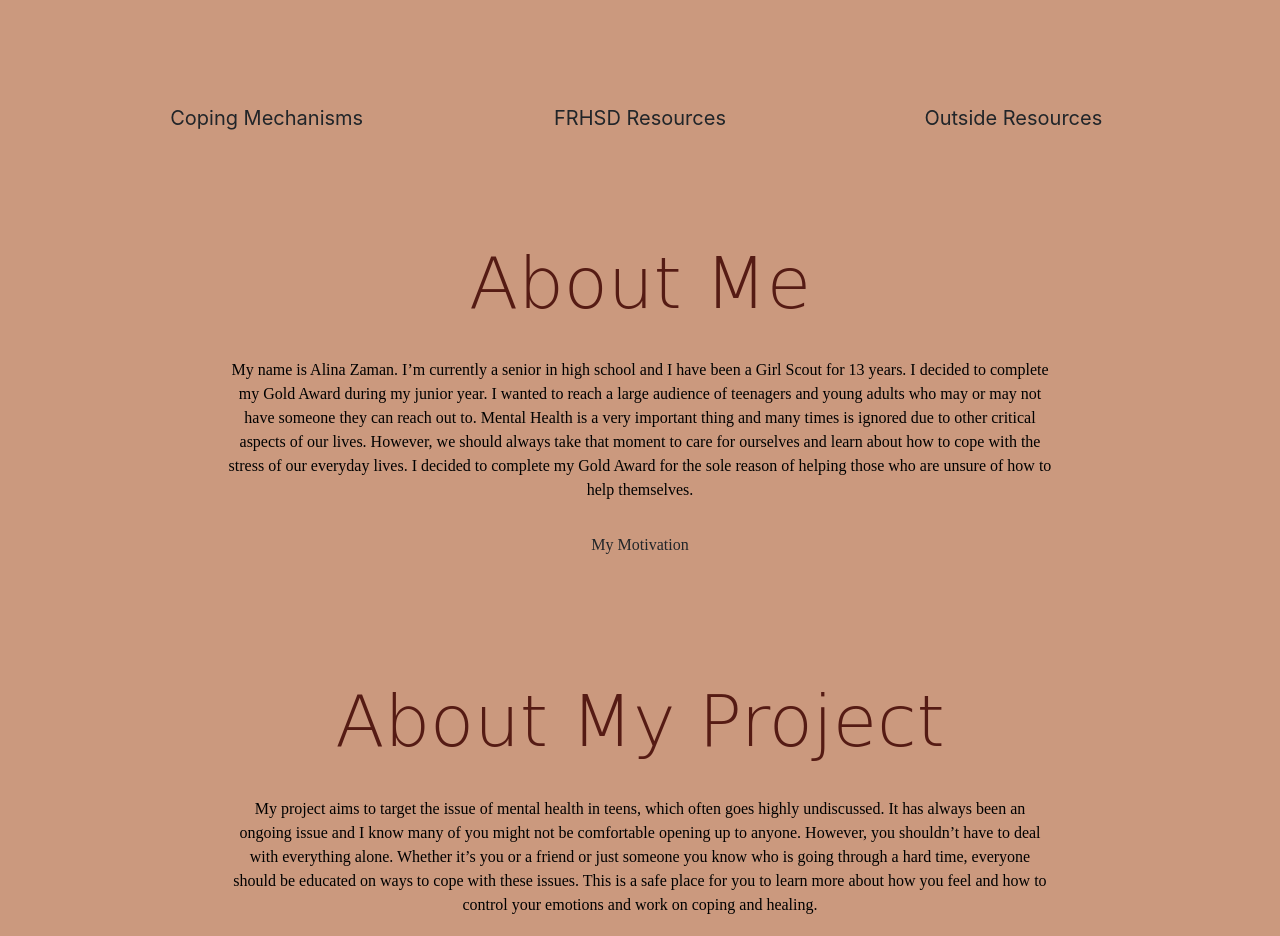
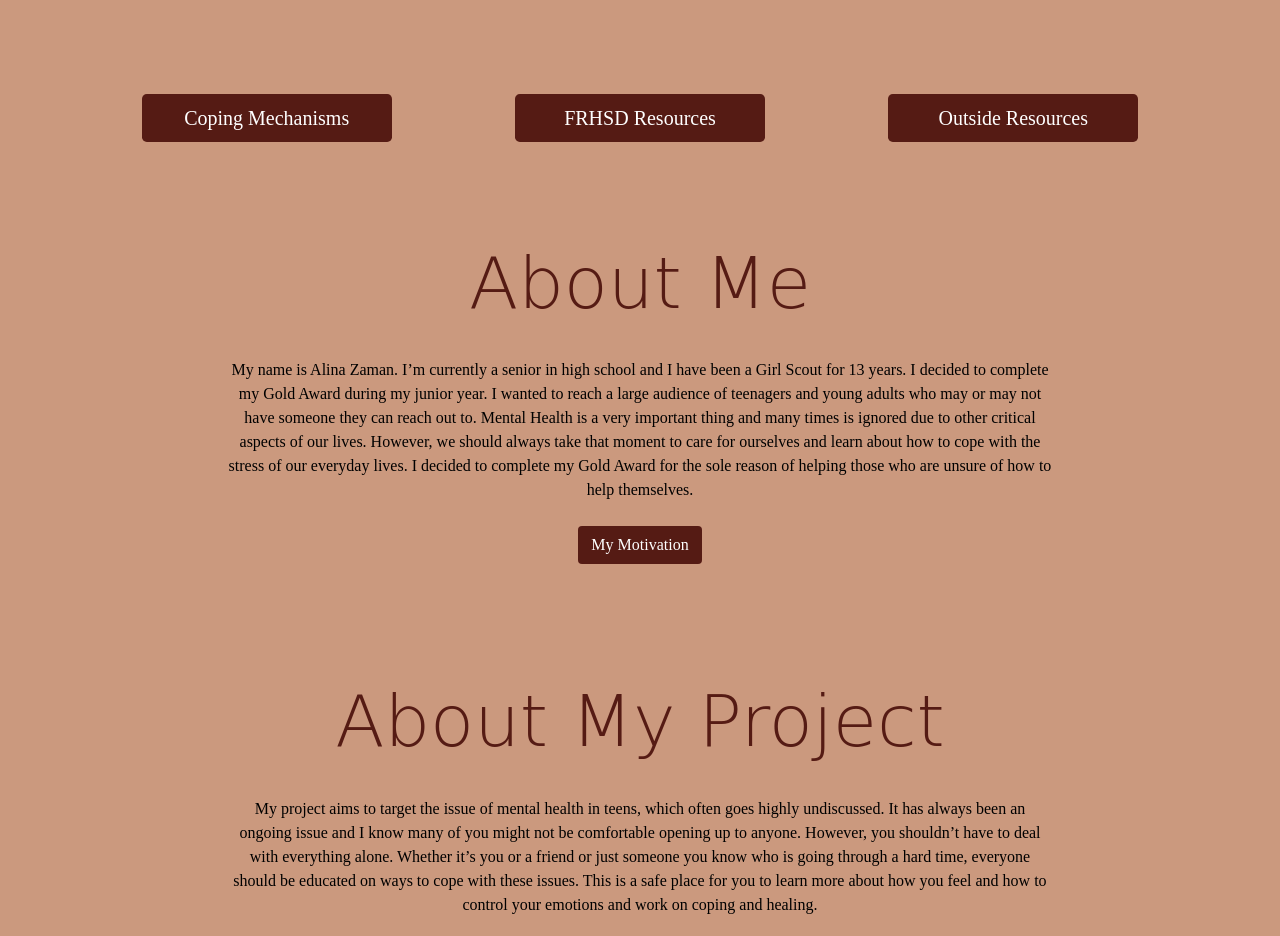
Before and after one commit to alina04/gold-award, a website: page index.html in a window 1280 px wide. Shown: the part 875-1811 px from the top of the page. Drawn offline with nearby package versions, Linux system fonts and the light colour scheme; a web font is replaced by a local one.

Commit message:
Update style.css

```diff
--- a/style.css
+++ b/style.css
@@ -1,24 +1,18 @@
 body {
   opacity: 0;
-  transition: opacity 1.8s;
+  transition: opacity 4.0s;
 }
 body {
   color: black;
   text-align: center;
-  background-color: rgb(203, 153, 126);
-  /* background-image: url(img/back2.jpg);
-  background-image: cover; */
+  background-color: rgb(203, 153, 126);/
 }
 .parallax {
-  /* The image used */
   background-image: url("img/back1.jpg");
   background-image: cover;
   display: flex;
   overflow-x: hidden;
   overflow-y: hidden;
-  /* Set a specific height
-  min-height: 500px; */
-
   background-attachment: fixed;
   background-repeat: no-repeat;
   background-size: cover;
@@ -33,6 +27,9 @@ h1 {
 p {
   font-family: "Fauna One", serif;
   color: black;
+}
+a {
+  font-family: "Fauna One", serif;
 }
 #introcard {
   margin-top: 110px;
@@ -58,7 +55,13 @@ p {
 #link:hover {
   color: rgb(65, 7, 0);
 }
-#homebtn {
+#btns {
   background-color: rgb(85, 27, 20);
   color: white;
 }
+#btns2 {
+  background-color: rgb(85, 27, 20);
+  color: white;
+  width: 250px;
+  height:
+}
```
